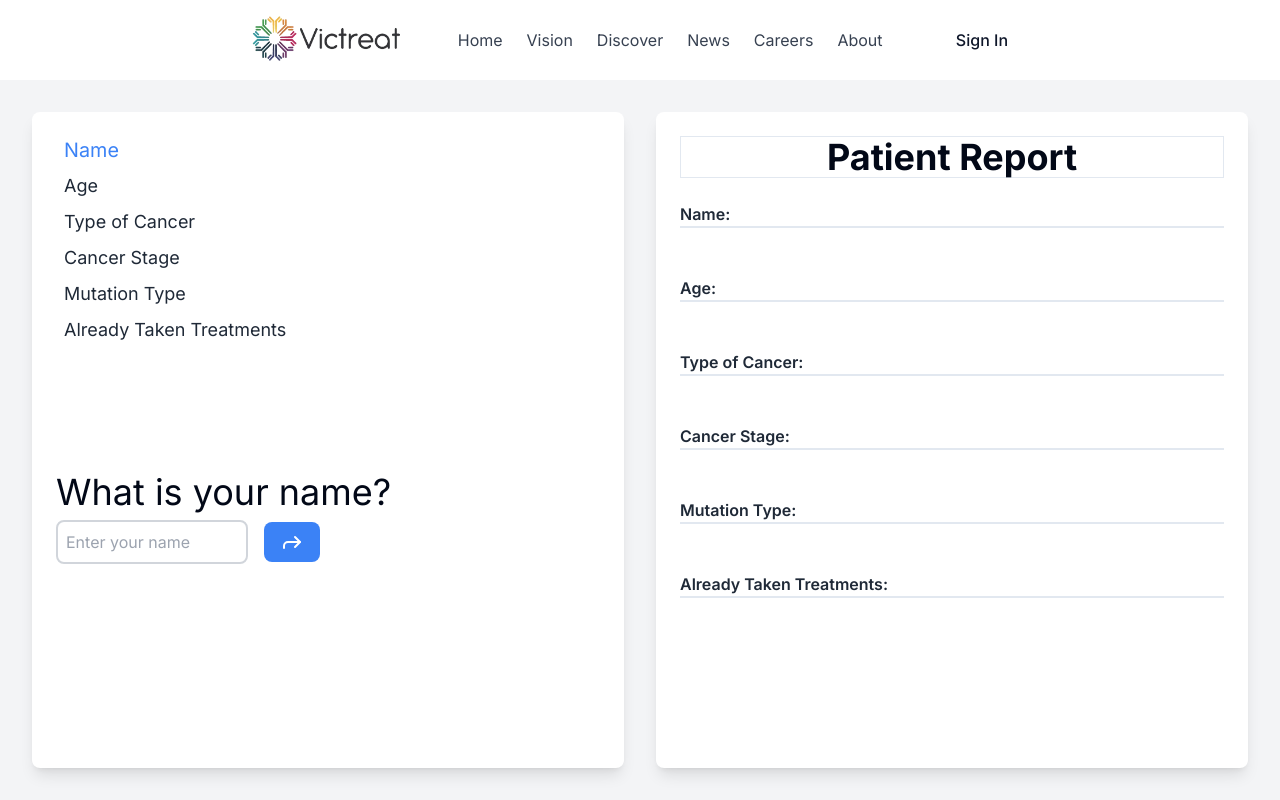
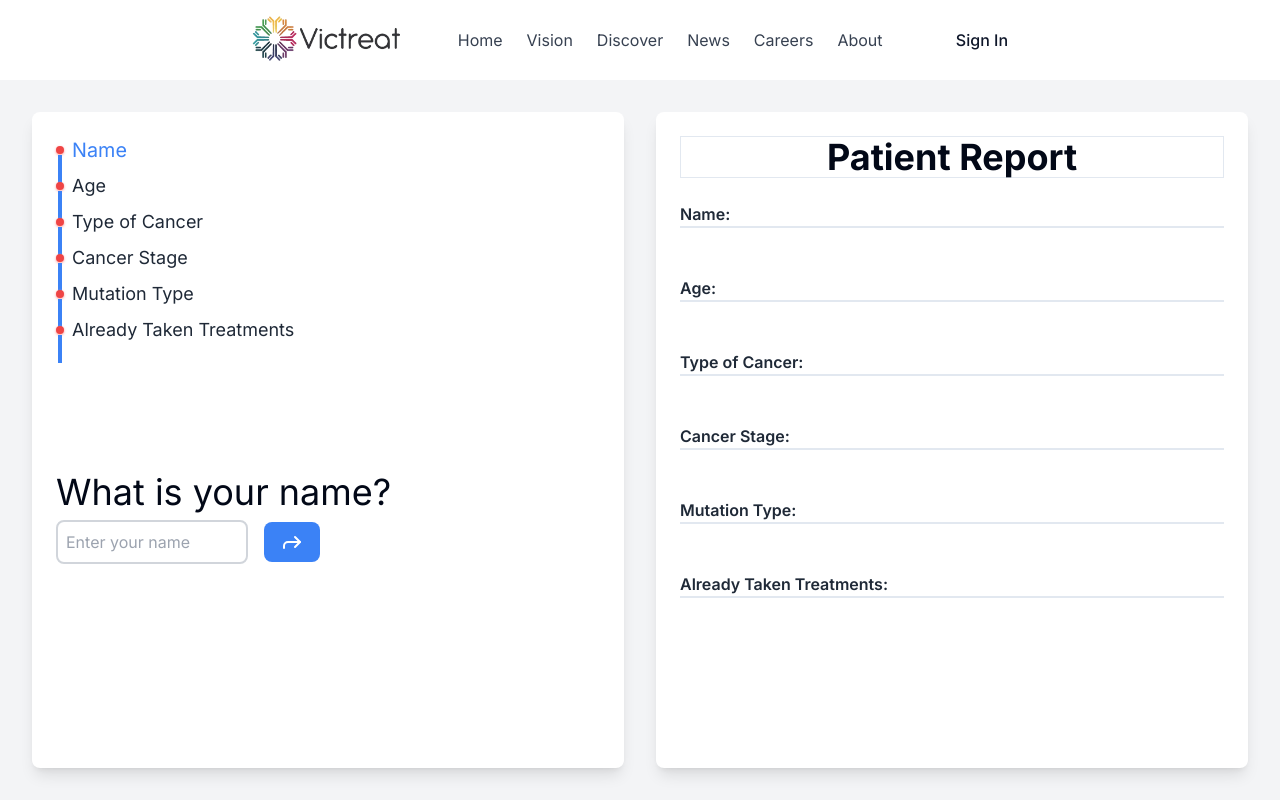
Before and after one commit to zaineli/victreat, a Next.js app: page /d in a window 1280 px wide. Built offline with nearby package versions, Linux system fonts and the light colour scheme.

Commit message:
basic unstyled model of stepper for questions in /d

```diff
--- a/app/d/page.tsx
+++ b/app/d/page.tsx
@@ -235,40 +235,40 @@ export default function Page({ searchParams }: Props) {
         router.push(pathname + '?' + params.toString());
     }
 
-    let question;
-    if (!cancer) {
-        question = <SearchCancer {...{ addSearchParam }} />;
-    }
-    else if (!mutation) {
-        question = <SearchMutation {...{ addSearchParam }} />;
-    }
-    else if (!age) {
-        question = (
-            <div className="flex flex-col gap-4">
-                <div className="text-2xl font-semibold">What is your age?</div>
-                <div className="flex gap-4">
-                    <button onClick={() => handleAnswer('18-30')} className="flex-1 p-4 bg-white border-2 border-black rounded-lg">
-                        18-30
-                    </button>
-                    <button onClick={() => handleAnswer('30-50')} className="flex-1 p-4 bg-white border-2 border-black rounded-lg">
-                        30-50
-                    </button>
-                    <button onClick={() => handleAnswer('50-70')} className="flex-1 p-4 bg-white border-2 border-black rounded-lg">
-                        50-70
-                    </button>
-                    <button onClick={() => handleAnswer('70+')} className="flex-1 p-4 bg-white border-2 border-black rounded-lg">
-                        70+
-                    </button>
-                </div>
-            </div>
-        )
-    }
-    else if (!name) {
-        question = <SearchMutation {...{ addSearchParam }} />;
-    }
-    else if (!treatments) {
-        question = <SearchTreamtments {...{ addSearchParam }} />;
-    }
+    // let question;
+    // if (!cancer) {
+    //     question = <SearchCancer {...{ addSearchParam }} />;
+    // }
+    // else if (!mutation) {
+    //     question = <SearchMutation {...{ addSearchParam }} />;
+    // }
+    // else if (!age) {
+    //     question = (
+    //         <div className="flex flex-col gap-4">
+    //             <div className="text-2xl font-semibold">What is your age?</div>
+    //             <div className="flex gap-4">
+    //                 <button onClick={() => handleAnswer('18-30')} className="flex-1 p-4 bg-white border-2 border-black rounded-lg">
+    //                     18-30
+    //                 </button>
+    //                 <button onClick={() => handleAnswer('30-50')} className="flex-1 p-4 bg-white border-2 border-black rounded-lg">
+    //                     30-50
+    //                 </button>
+    //                 <button onClick={() => handleAnswer('50-70')} className="flex-1 p-4 bg-white border-2 border-black rounded-lg">
+    //                     50-70
+    //                 </button>
+    //                 <button onClick={() => handleAnswer('70+')} className="flex-1 p-4 bg-white border-2 border-black rounded-lg">
+    //                     70+
+    //                 </button>
+    //             </div>
+    //         </div>
+    //     )
+    // }
+    // else if (!name) {
+    //     question = <SearchMutation {...{ addSearchParam }} />;
+    // }
+    // else if (!treatments) {
+    //     question = <SearchTreamtments {...{ addSearchParam }} />;
+    // }
 
     return (
         <main className='h-[calc(100vh-5rem)] flex flex-col items-center w-full p-8 bg-gray-100'>
@@ -276,11 +276,14 @@ export default function Page({ searchParams }: Props) {
                 <div className="bg-white rounded-lg shadow-lg p-6 flex-1">
                     <div className="mb-6">
                         {ordererdQuestions.map((q, index) => (
-                            <div key={index} className="flex items-center mb-2">
-                                <p className={`ml-2 text-lg transition-all origin-left duration-300 ${currentQuestion === q ? 'text-blue-500 scale-110' : (q.answered ? 'text-green-500' : 'text-gray-800')}`}>
+                            <div key={index} className="flex items-center mb-2 relative">
+                                <span className='w-2 h-2 bg-red-500 shadow shadow-red-300 rounded-full relative'>
+                                </span>
+                                <p className={cn("ml-2 text-lg transition-all origin-left duration-300", currentQuestion === q ? 'text-blue-500 scale-110' : (q.answered ? 'text-green-500' : 'text-gray-800'))}>
                                     {q.heading}
                                     {q.answered && <TiTick className="ml-2 inline-block text-green-500" />}
                                 </p>
+                                <span className=' absolute top-[calc(50%+0.3rem)] w-1 left-[0.125rem] h-full bg-blue-500 '></span>
                             </div>
                         ))}
                     </div>
```
